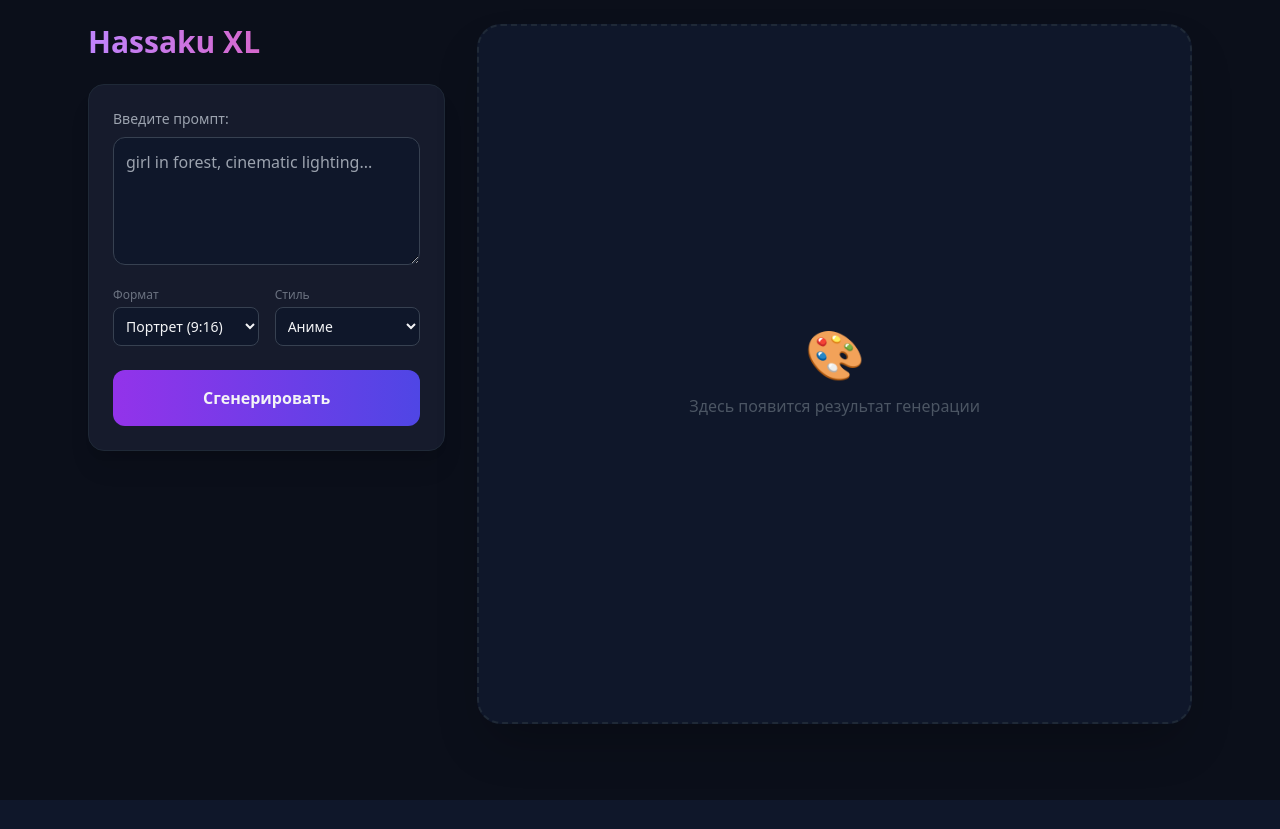
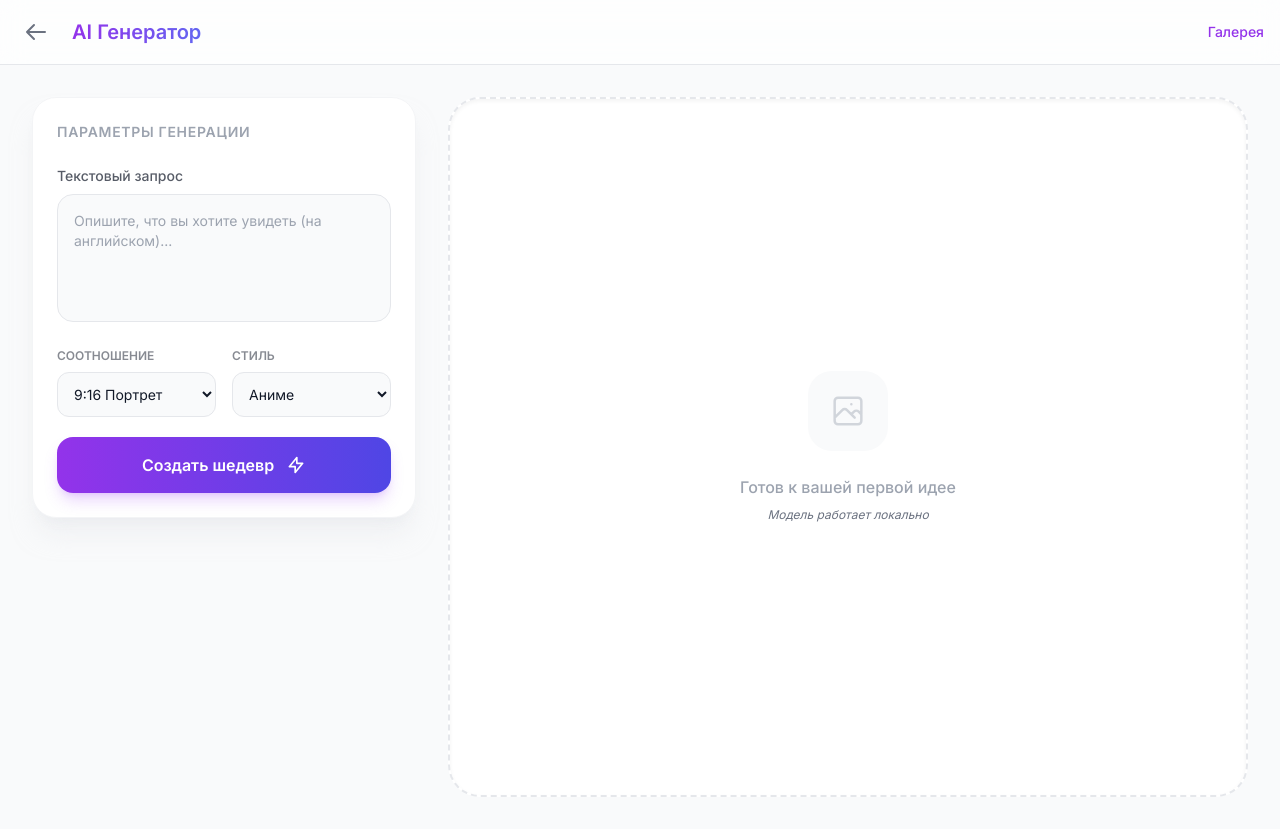
Before and after one commit to andrewchick187/Gal1eryAIGenerator, a Flask app: page /generator in a window 1280 px wide. Before the commit the page ends 800 px from the top, so only its background shows below. Run offline with Flask 3, Linux system fonts and the light colour scheme; some libraries are stand-ins or nearby versions.

Commit message:
Update generator.html

```diff
--- a/templates/generator.html
+++ b/templates/generator.html
@@ -1,100 +1,175 @@
 <!DOCTYPE html>
 <html lang="ru">
 <head>
-    <meta charset="UTF-8">
-    <meta name="viewport" content="width=device-width, initial-scale=1.0">
-    <title>Hassaku XL Generator</title>
+    <meta charset="UTF-8" />
+    <meta name="viewport" content="width=device-width, initial-scale=1.0"/>
+    <title>AI Generator | Создание</title>
     <script src="https://cdn.tailwindcss.com"></script>
+    <link href="https://fonts.googleapis.com/css2?family=Inter:wght@300;400;500;600&display=swap" rel="stylesheet">
+
+    <script>
+        tailwind.config = {
+            darkMode: 'class',
+            theme: {
+                extend: {
+                    fontFamily: { sans: ['Inter', 'sans-serif'] },
+                    colors: {
+                        gray: { 850: '#1f2937', 900: '#111827', 950: '#030712' }
+                    }
+                }
+            }
+        }
+        if (localStorage.theme === 'dark' || (!('theme' in localStorage) && window.matchMedia('(prefers-color-scheme: dark)').matches)) {
+            document.documentElement.classList.add('dark')
+        }
+    </script>
+    <style>
+        ::-webkit-scrollbar { width: 8px; }
+        ::-webkit-scrollbar-track { background: transparent; }
+        ::-webkit-scrollbar-thumb { background-color: #cbd5e1; border-radius: 20px; }
+        .dark ::-webkit-scrollbar-thumb { background-color: #374151; }
+        .image-fade-in { animation: fadeIn 0.5s ease-out; }
+        @keyframes fadeIn { from { opacity: 0; transform: scale(0.95); } to { opacity: 1; transform: scale(1); } }
+    </style>
 </head>
-<body class="bg-[#0b0f1a] text-gray-100 min-h-screen">
+<body class="bg-gray-50 text-gray-900 dark:bg-gray-950 dark:text-gray-100 transition-colors duration-300 min-h-screen flex flex-col">
 
-    <main class="max-w-6xl mx-auto p-6 flex flex-col lg:flex-row gap-8">
-        <div class="w-full lg:w-1/3 space-y-6">
-            <h1 class="text-3xl font-black bg-gradient-to-r from-purple-400 to-pink-500 bg-clip-text text-transparent">Hassaku XL</h1>
+    <header class="border-b border-gray-200 dark:border-gray-800 bg-white/70 dark:bg-gray-900/70 backdrop-blur-md sticky top-0 z-40">
+        <div class="max-w-7xl mx-auto px-4 h-16 flex items-center justify-between">
+            <div class="flex items-center gap-4">
+                <a href="/" class="p-2 hover:bg-gray-100 dark:hover:bg-gray-800 rounded-full transition-colors text-gray-500 hover:text-purple-600" title="Вернуться в галерею">
+                    <svg class="w-6 h-6" fill="none" stroke="currentColor" viewBox="0 0 24 24"><path stroke-linecap="round" stroke-linejoin="round" stroke-width="2" d="M10 19l-7-7m0 0l7-7m-7 7h18"></path></svg>
+                </a>
+                <h1 class="text-xl font-bold bg-clip-text text-transparent bg-gradient-to-r from-purple-600 to-indigo-500">
+                    AI Генератор
+                </h1>
+            </div>
+            <a href="/" class="text-sm font-medium text-purple-600 hover:text-purple-500">Галерея</a>
+        </div>
+    </header>
 
-            <div class="bg-[#161b2c] p-6 rounded-2xl border border-gray-800 shadow-xl">
-                <label class="block text-sm text-gray-400 mb-2">Введите промпт:</label>
-                <textarea id="promptInput" class="w-full h-32 p-3 bg-[#0f172a] border border-gray-700 rounded-xl focus:ring-2 focus:ring-purple-500 outline-none transition-all" placeholder="girl in forest, cinematic lighting..."></textarea>
+    <main class="flex-grow flex flex-col lg:flex-row max-w-7xl mx-auto w-full p-4 lg:p-8 gap-8">
+        <div class="w-full lg:w-80 xl:w-96 shrink-0">
+            <div class="bg-white dark:bg-gray-900 p-6 rounded-3xl shadow-xl shadow-gray-200/50 dark:shadow-none border border-gray-100 dark:border-gray-800 sticky top-24">
+                <h2 class="text-sm font-bold uppercase tracking-wider text-gray-400 mb-6">Параметры генерации</h2>
 
-                <div class="grid grid-cols-2 gap-4 mt-4">
+                <div class="space-y-5">
                     <div>
-                        <label class="block text-xs text-gray-500 mb-1">Формат</label>
-                        <select id="ratioSelect" class="w-full p-2 bg-[#0f172a] border border-gray-700 rounded-lg text-sm">
-                            <option value="9:16">Портрет (9:16)</option>
-                            <option value="1:1">Квадрат (1:1)</option>
-                            <option value="16:9">Альбом (16:9)</option>
-                        </select>
+                        <label class="block text-sm font-medium mb-2 opacity-70">Текстовый запрос</label>
+                        <textarea id="promptInput"
+                            class="w-full h-32 p-4 bg-gray-50 dark:bg-gray-800 border border-gray-200 dark:border-gray-700 rounded-2xl focus:ring-2 focus:ring-purple-500 focus:outline-none transition-all resize-none text-sm"
+                            placeholder="Опишите, что вы хотите увидеть (на английском)..."></textarea>
                     </div>
-                    <div>
-                        <label class="block text-xs text-gray-500 mb-1">Стиль</label>
-                        <select id="styleSelect" class="w-full p-2 bg-[#0f172a] border border-gray-700 rounded-lg text-sm">
-                            <option value="anime style">Аниме</option>
-                            <option value="photorealistic">Реализм</option>
-                            <option value="digital illustration">Иллюстрация</option>
-                        </select>
+
+                    <div class="grid grid-cols-2 gap-4">
+                        <div>
+                            <label class="block text-xs font-bold uppercase opacity-50 mb-2">Соотношение</label>
+                            <select id="ratioSelect" class="w-full p-3 bg-gray-50 dark:bg-gray-800 border border-gray-200 dark:border-gray-700 rounded-xl text-sm focus:ring-2 focus:ring-purple-500 outline-none">
+                                <option value="9:16">9:16 Портрет</option>
+                                <option value="16:9">16:9 Пейзаж</option>
+                                <option value="1:1">1:1 Квадрат</option>
+                            </select>
+                        </div>
+                        <div>
+                            <label class="block text-xs font-bold uppercase opacity-50 mb-2">Стиль</label>
+                            <select id="styleSelect" class="w-full p-3 bg-gray-50 dark:bg-gray-800 border border-gray-200 dark:border-gray-700 rounded-xl text-sm focus:ring-2 focus:ring-purple-500 outline-none">
+                                <option value="Anime">Аниме</option>
+                                <option value="Realism">Реализм</option>
+                                <option value="3D Render">3D Рендер</option>
+                                <option value="Oil painting">Масло</option>
+                            </select>
+                        </div>
                     </div>
+
+                    <button id="generateBtn"
+                        class="w-full py-4 bg-gradient-to-r from-purple-600 to-indigo-600 hover:from-purple-700 hover:to-indigo-700 text-white font-bold rounded-2xl shadow-lg shadow-purple-500/25 transition-all transform active:scale-[0.98] flex items-center justify-center gap-3 group">
+                        <span id="btnText">Создать шедевр</span>
+                        <div id="loader" class="hidden w-5 h-5 border-2 border-white/30 border-t-white rounded-full animate-spin"></div>
+                        <svg id="sparkleIcon" class="w-5 h-5 group-hover:rotate-12 transition-transform" fill="none" stroke="currentColor" viewBox="0 0 24 24"><path stroke-linecap="round" stroke-linejoin="round" stroke-width="2" d="M13 10V3L4 14h7v7l9-11h-7z"></path></svg>
+                    </button>
                 </div>
-
-                <button id="generateBtn" class="w-full mt-6 py-4 bg-gradient-to-r from-purple-600 to-indigo-600 rounded-xl font-bold hover:brightness-110 transition-all flex items-center justify-center gap-3">
-                    <span id="btnText">Сгенерировать</span>
-                    <div id="loader" class="hidden w-5 h-5 border-2 border-white/20 border-t-white rounded-full animate-spin"></div>
-                </button>
             </div>
         </div>
 
-        <div class="w-full lg:w-2/3">
-            <div id="resultBox" class="bg-[#0f172a] border-2 border-dashed border-gray-800 rounded-3xl h-[700px] flex items-center justify-center relative overflow-hidden shadow-2xl">
-                <div id="placeholder" class="text-center text-gray-600">
-                    <p class="text-5xl mb-4">🎨</p>
-                    <p>Здесь появится результат генерации</p>
+        <div class="flex-grow">
+            <div id="resultContainer" class="bg-white dark:bg-gray-900 border-2 border-dashed border-gray-200 dark:border-gray-800 rounded-[2rem] h-[500px] lg:h-[700px] flex items-center justify-center relative overflow-hidden group shadow-inner">
+
+                <div id="placeholder" class="text-center px-6">
+                    <div class="w-20 h-20 bg-gray-50 dark:bg-gray-800 rounded-3xl flex items-center justify-center mx-auto mb-6 transition-colors">
+                        <svg class="w-10 h-10 text-gray-300 dark:text-gray-600" fill="none" stroke="currentColor" viewBox="0 0 24 24"><path stroke-linecap="round" stroke-linejoin="round" stroke-width="1.5" d="M4 16l4.586-4.586a2 2 0 012.828 0L16 16m-2-2l1.586-1.586a2 2 0 012.828 0L20 14m-6-6h.01M6 20h12a2 2 0 002-2V6a2 2 0 00-2-2H6a2 2 0 00-2 2v12a2 2 0 002 2z"></path></svg>
+                    </div>
+                    <p class="text-gray-400 font-medium">Готов к вашей первой идее</p>
+                    <p class="text-xs text-gray-500 mt-2 italic">Модель работает локально</p>
                 </div>
-                <img id="resImg" class="hidden max-w-full max-h-full object-contain" src="" alt="AI Result">
+
+                <img id="generatedImage"
+                    class="hidden max-w-full max-h-full object-contain shadow-2xl image-fade-in"
+                    src="" alt="Generated Art">
+
+                <div id="loadingOverlay" class="hidden absolute inset-0 bg-white/60 dark:bg-gray-900/60 backdrop-blur-sm flex items-center justify-center z-10">
+                    <div class="text-center">
+                        <div class="inline-block w-12 h-12 border-4 border-purple-500/20 border-t-purple-600 rounded-full animate-spin mb-4"></div>
+                        <p class="text-sm font-semibold text-purple-600 animate-pulse">Нейросеть рисует... (это может занять время)</p>
+                    </div>
+                </div>
             </div>
         </div>
     </main>
 
     <script>
-        const btn = document.getElementById('generateBtn');
+        const generateBtn = document.getElementById('generateBtn');
+        const promptInput = document.getElementById('promptInput');
+        const ratioSelect = document.getElementById('ratioSelect');
+        const styleSelect = document.getElementById('styleSelect');
+        const placeholder = document.getElementById('placeholder');
+        const generatedImage = document.getElementById('generatedImage');
+        const loadingOverlay = document.getElementById('loadingOverlay');
         const loader = document.getElementById('loader');
+        const sparkleIcon = document.getElementById('sparkleIcon');
         const btnText = document.getElementById('btnText');
-        const resImg = document.getElementById('resImg');
-        const placeholder = document.getElementById('placeholder');
 
-        btn.addEventListener('click', async () => {
-            const prompt = document.getElementById('promptInput').value;
-            if(!prompt) return alert('Введите текст!');
+        generateBtn.addEventListener('click', async () => {
+            const prompt = promptInput.value.trim();
+            if (!prompt) {
+                promptInput.classList.add('ring-2', 'ring-red-500');
+                setTimeout(() => promptInput.classList.remove('ring-2', 'ring-red-500'), 2000);
+                return;
+            }
 
-            // Блокировка UI
-            btn.disabled = true;
+            generateBtn.disabled = true;
+            loadingOverlay.classList.remove('hidden');
             loader.classList.remove('hidden');
-            btnText.textContent = 'Генерация...';
+            sparkleIcon.classList.add('hidden');
+            btnText.textContent = 'Обработка...';
 
             try {
                 const response = await fetch('/generate', {
                     method: 'POST',
-                    headers: {'Content-Type': 'application/json'},
+                    headers: { 'Content-Type': 'application/json' },
                     body: JSON.stringify({
                         prompt: prompt,
-                        ratio: document.getElementById('ratioSelect').value,
-                        style: document.getElementById('styleSelect').value
+                        ratio: ratioSelect.value,
+                        style: styleSelect.value
                     })
                 });
 
                 const data = await response.json();
 
-                if(data.success) {
-                    resImg.src = data.url;
-                    resImg.classList.remove('hidden');
+                if (data.success) {
+                    generatedImage.src = data.url;
+                    generatedImage.classList.remove('hidden');
                     placeholder.classList.add('hidden');
                 } else {
-                    alert('Ошибка: ' + data.error);
+                    alert('Ошибка нейросети: ' + data.error);
                 }
-            } catch (e) {
-                alert('Ошибка связи с сервером');
+            } catch (err) {
+                alert('Ошибка соединения с сервером');
             } finally {
-                btn.disabled = false;
+                generateBtn.disabled = false;
+                loadingOverlay.classList.add('hidden');
                 loader.classList.add('hidden');
-                btnText.textContent = 'Сгенерировать';
+                sparkleIcon.classList.remove('hidden');
+                btnText.textContent = 'Создать шедевр';
             }
         });
     </script>
```
